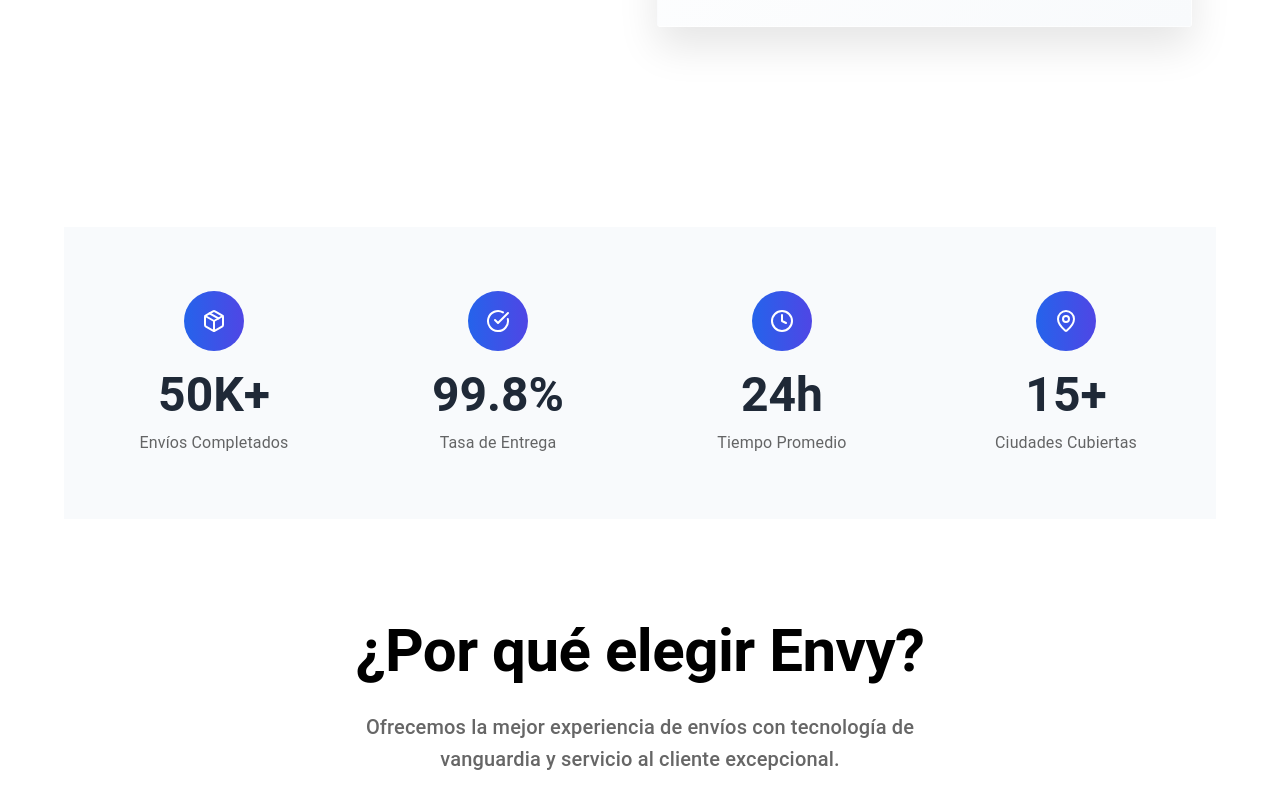
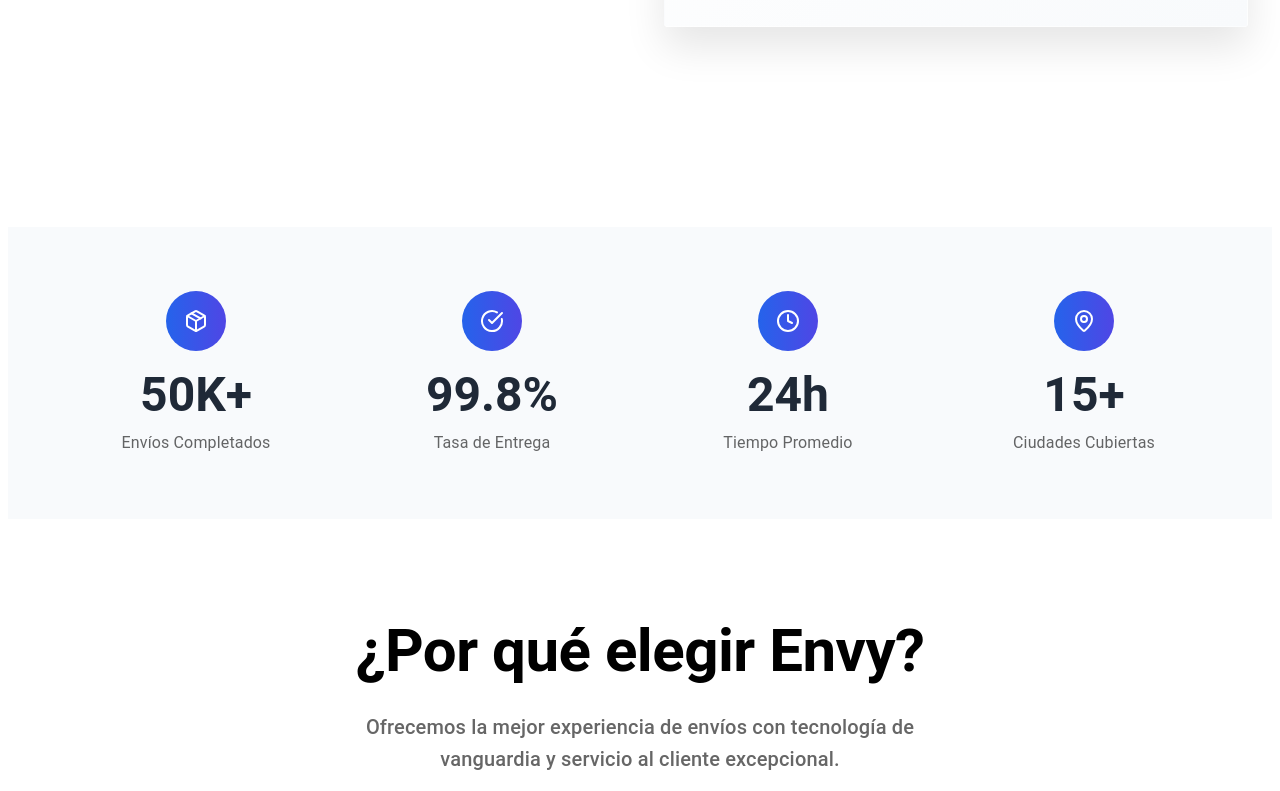
Before and after one commit to brayanyepesc/envy-front, a React (Vite) app: page / in a window 1280 px wide. Shown: the part 653-1444 px from the top of the page. Built offline with nearby package versions, Linux system fonts and the light colour scheme.

Commit message:
ref: change style of public layout

```diff
--- a/src/features/auth/components/templates/PublicLayout.tsx
+++ b/src/features/auth/components/templates/PublicLayout.tsx
@@ -1,14 +1,14 @@
 import { Outlet } from "react-router";
 import { Navbar } from "../organisms/Navbar";
-import { Container } from "@mui/material";
+import { Box } from "@mui/material";
 
 export const PublicLayout = () => {
   return (
     <>
       <Navbar />
-      <Container sx={{ mt: 10 }}>
+      <Box sx={{ mt: 10 }}>
         <Outlet />
-      </Container>
+      </Box>
     </>
   );
 };
```
